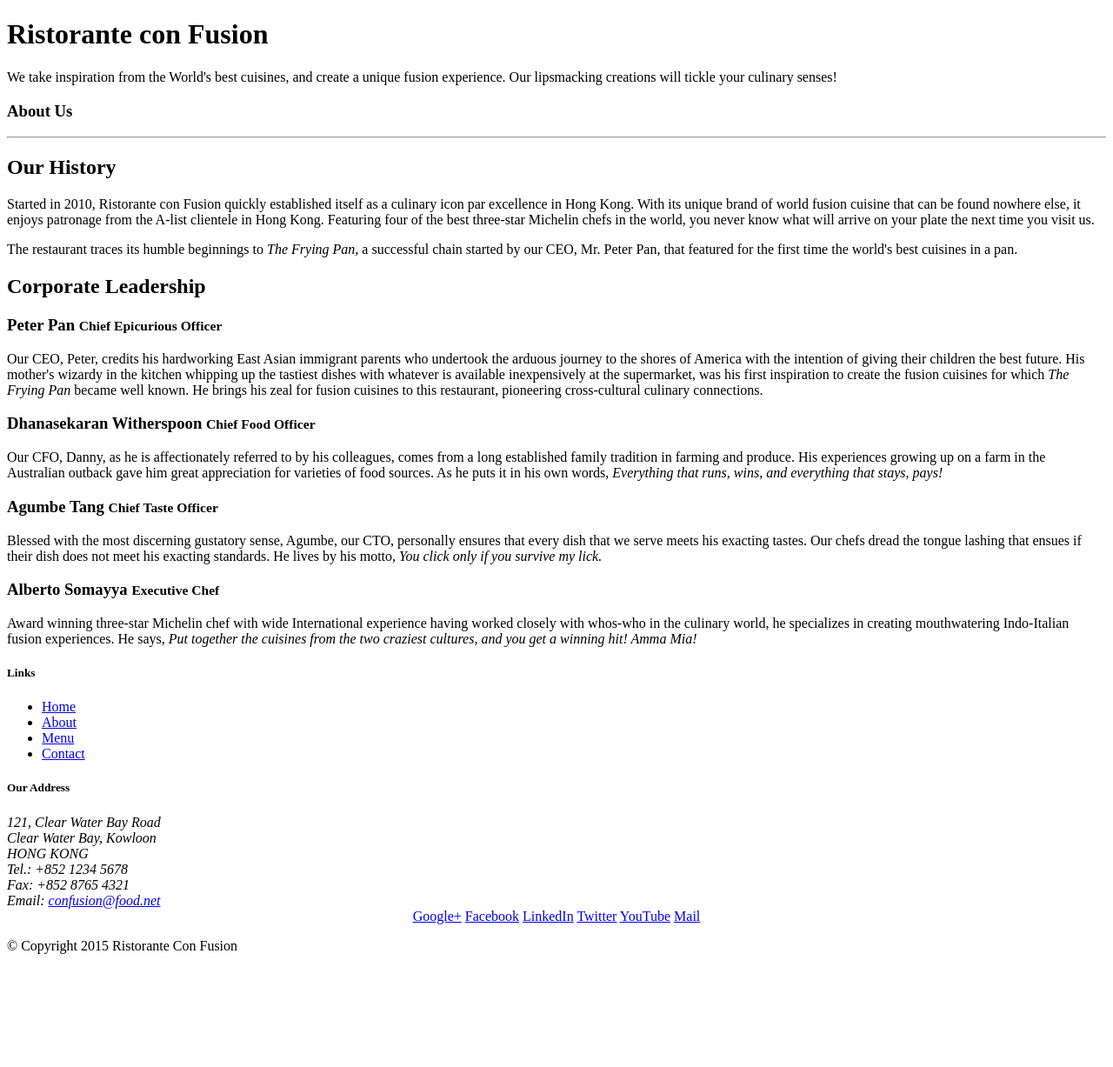
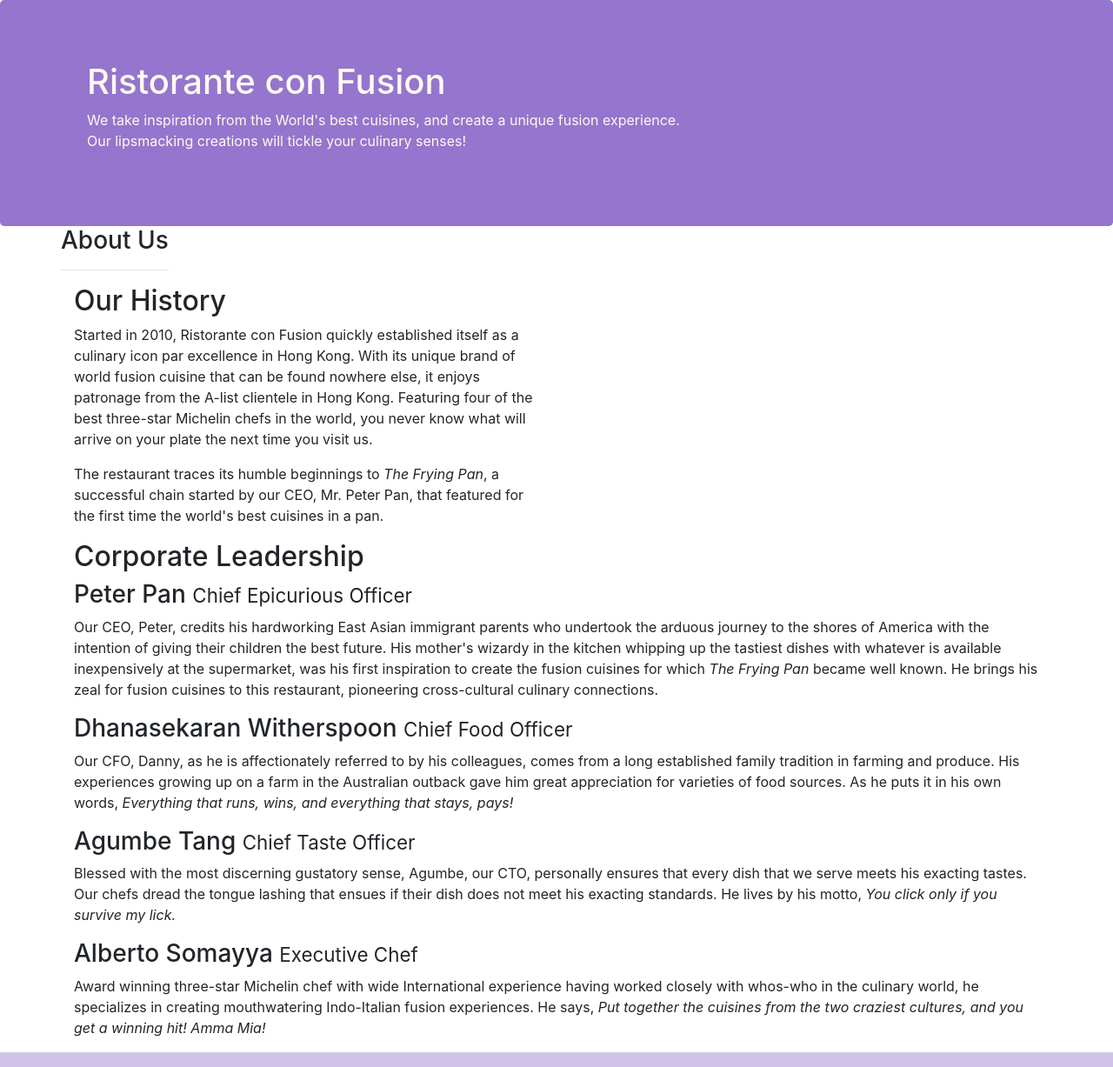
Before and after one commit to kirtishkt/bootstrapcourse, a website: page aboutus.html in a window 1280 px wide. Shown: the top 1227 px of the page at 87% size. Before the commit the page ends 1113 px from the top, so only its background shows below. Drawn offline with nearby package versions, Linux system fonts and the light colour scheme.

Commit message:
assignment1

```diff
--- a/aboutus.html
+++ b/aboutus.html
@@ -3,6 +3,15 @@
 
 <head>
 
+    <meta charset="utf-8">
+    <meta name="viewport" content="width=device-width, initial-scale=1, shrink-to-fit=no">
+    <meta http-equiv="x-ua-compatible" content="ie=edge">
+
+    <!-- Bootstrap CSS -->
+    <link rel="stylesheet" href="node_modules/bootstrap/dist/css/bootstrap.min.css">
+
+
+     <link href="css/styles.css" rel="stylesheet">
     <title>Ristorante Con Fusion: About Us</title>
 
 </head>
@@ -22,16 +31,16 @@
         </div>
     </header>
 
-    <div>
-        <div>
-            <div>
+    <div class="container">
+        <div class="row">
+            <div class="">
                <h3>About Us</h3>
                <hr>
             </div>
         </div>
 
-        <div>
-            <div>
+        <div class="row">
+            <div class="col-6">
                 <h2>Our History</h2>
                 <p>Started in 2010, Ristorante con Fusion quickly established itself as a culinary icon par excellence in Hong Kong. With its unique brand of world fusion cuisine that can be found nowhere else, it enjoys patronage from the A-list clientele in Hong Kong.  Featuring four of the best three-star Michelin chefs in the world, you never know what will arrive on your plate the next time you visit us.</p>
                 <p>The restaurant traces its humble beginnings to <em>The Frying Pan</em>, a successful chain started by our CEO, Mr. Peter Pan, that featured for the first time the world's best cuisines in a pan.</p>
@@ -41,17 +50,17 @@
         </div>
 
 
-        <div>
-            <div>
+        <div class="row">
+            <div class="col-12">
                 <h2>Corporate Leadership</h2>
                 <h3>Peter Pan <small>Chief Epicurious Officer</small></h3>
-                <p>Our CEO, Peter, credits his hardworking East Asian immigrant parents who undertook the arduous journey to the shores of America with the intention of giving their children the best future. His mother's wizardy in the kitchen whipping up the tastiest dishes with whatever is available inexpensively at the supermarket, was his first inspiration to create the fusion cuisines for which <em>The Frying Pan</em> became well known. He brings his zeal for fusion cuisines to this restaurant, pioneering cross-cultural culinary connections.</p>
+                <p class="hidden-xs-down">Our CEO, Peter, credits his hardworking East Asian immigrant parents who undertook the arduous journey to the shores of America with the intention of giving their children the best future. His mother's wizardy in the kitchen whipping up the tastiest dishes with whatever is available inexpensively at the supermarket, was his first inspiration to create the fusion cuisines for which <em>The Frying Pan</em> became well known. He brings his zeal for fusion cuisines to this restaurant, pioneering cross-cultural culinary connections.</p>
                 <h3>Dhanasekaran Witherspoon <small>Chief Food Officer</small></h3>
-                <p>Our CFO, Danny, as he is affectionately referred to by his colleagues, comes from a long established family tradition in farming and produce. His experiences growing up on a farm in the Australian outback gave him great appreciation for varieties of food sources. As he puts it in his own words, <em>Everything that runs, wins, and everything that stays, pays!</em></p>
+                <p class="hidden-xs-down">Our CFO, Danny, as he is affectionately referred to by his colleagues, comes from a long established family tradition in farming and produce. His experiences growing up on a farm in the Australian outback gave him great appreciation for varieties of food sources. As he puts it in his own words, <em>Everything that runs, wins, and everything that stays, pays!</em></p>
                 <h3>Agumbe Tang <small>Chief Taste Officer</small></h3>
-                <p>Blessed with the most discerning gustatory sense, Agumbe, our CTO, personally ensures that every dish that we serve meets his exacting tastes. Our chefs dread the tongue lashing that ensues if their dish does not meet his exacting standards. He lives by his motto, <em>You click only if you survive my lick.</em></p>
+                <p class="hidden-xs-down">Blessed with the most discerning gustatory sense, Agumbe, our CTO, personally ensures that every dish that we serve meets his exacting tastes. Our chefs dread the tongue lashing that ensues if their dish does not meet his exacting standards. He lives by his motto, <em>You click only if you survive my lick.</em></p>
                 <h3>Alberto Somayya <small>Executive Chef</small></h3>
-                <p>Award winning three-star Michelin chef with wide International experience having worked closely with whos-who in the culinary world, he specializes in creating mouthwatering Indo-Italian fusion experiences. He says, <em>Put together the cuisines from the two craziest cultures, and you get a winning hit! Amma Mia!</em></p>
+                <p class="hidden-xs-down">Award winning three-star Michelin chef with wide International experience having worked closely with whos-who in the culinary world, he specializes in creating mouthwatering Indo-Italian fusion experiences. He says, <em>Put together the cuisines from the two craziest cultures, and you get a winning hit! Amma Mia!</em></p>
             </div>
        </div>
 
@@ -99,6 +108,12 @@
         </div>
     </footer>
 
+ <!-- jQuery first, then Tether, then Bootstrap JS. -->
+    <script src="node_modules/jquery/dist/jquery.min.js"></script>
+    <script src="node_modules/tether/dist/js/tether.min.js"></script>
+    <script src="node_modules/bootstrap/dist/js/bootstrap.min.js"></script>
+
+
 </body>
 
 </html>
--- /dev/null
+++ b/css/styles.css
@@ -0,0 +1,30 @@
+.row-header{
+    margin:0px auto;
+    padding:0px;
+}
+
+.row-content {
+    margin:0px auto;
+    padding: 50px 0px 50px 0px;
+    border-bottom: 1px ridge;
+    min-height:400px;
+}
+
+.footer{
+    background-color: #D1C4E9;
+    margin:0px auto;
+    padding: 20px 0px 20px 0px;
+}
+
+.jumbotron {
+    padding:70px 30px 70px 30px;
+    margin:0px auto;
+    background: #9575CD ;
+    color:floralwhite;
+}
+
+address{
+    font-size:80%;
+    margin:0px;
+    color:#0f0f0f;
+}
```
